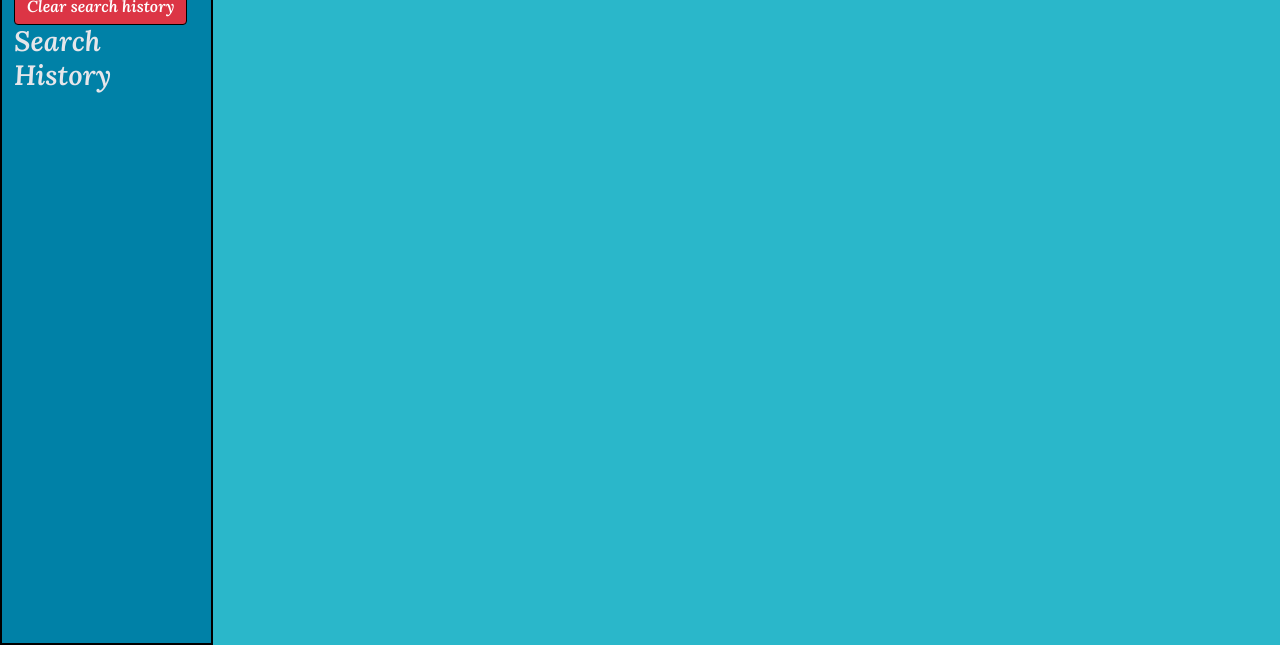
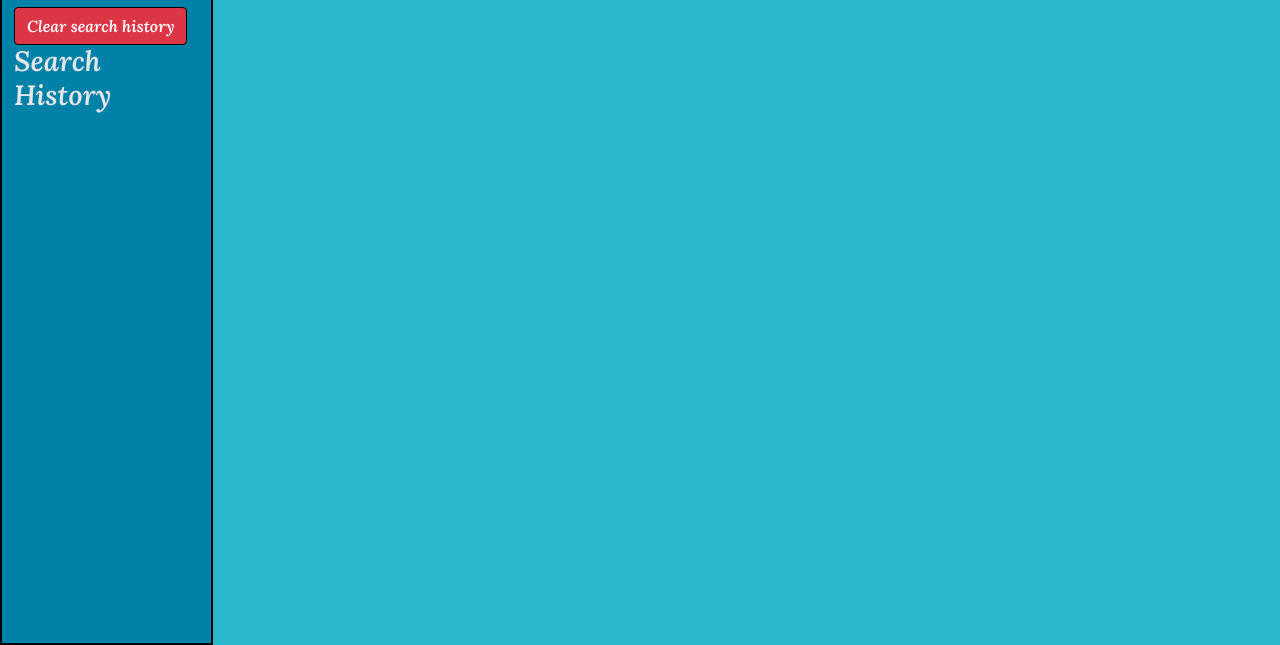
Before and after one commit to Joeseff6/WeatherCentral, a plain HTML site: page index.html in a window 1280 px wide. Shown: the part 215-860 px from the top of the page. Drawn offline with nearby package versions, Linux system fonts and the light colour scheme.

Commit message:
Edited margin on btn selector

```diff
--- a/Assets/style.css
+++ b/Assets/style.css
@@ -39,6 +39,7 @@ h1, #main {
 
 .btn {
     border: black 1px solid;
+    margin: 10px 10px 0 0;
 }
 
 .w-25, .current {
```
